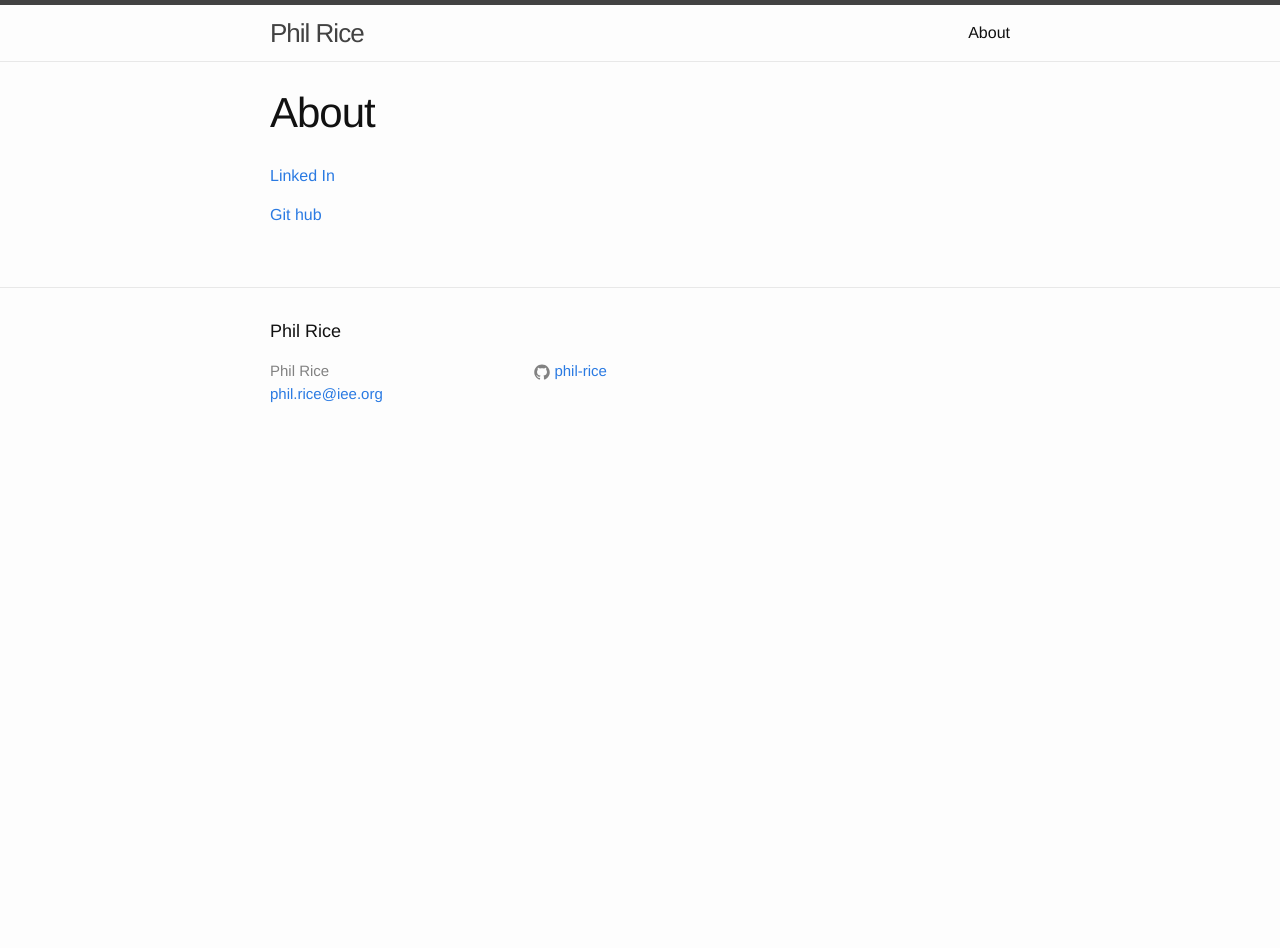
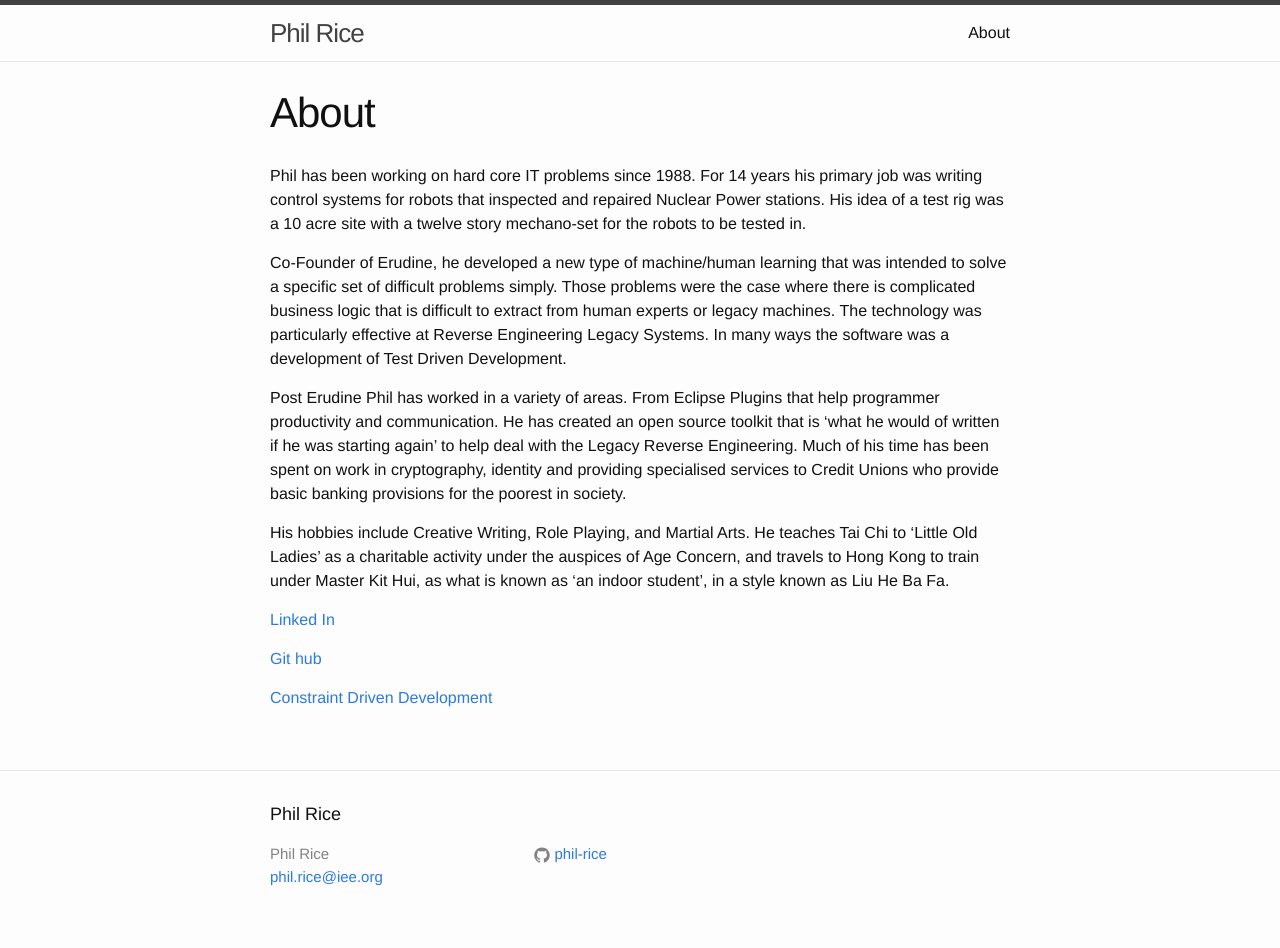
Before and after one commit to phil-rice/Phils-Blog, a Jekyll site: the page built from about.md, in a window 1280 px wide. Built offline with Jekyll 4.4.1, drawn with Linux system fonts in a browser that asks for light colours; before the commit the page ends 900 px from its top, so only the background shows below that.

Commit message:
Minor changes to about

```diff
--- a/about.md
+++ b/about.md
@@ -4,6 +4,22 @@ title: About
 permalink: /about/
 ---
 
+Phil has been working on hard core IT problems since 1988. For 14 years his primary job was writing control systems for robots that inspected and repaired
+Nuclear Power stations. His idea of a test rig was a 10 acre site with a twelve story mechano-set for the robots to be tested in.
+
+Co-Founder of Erudine, he developed a new type of machine/human learning that was intended to solve a specific set of difficult problems simply. Those problems
+were the case where there is complicated business logic that is difficult to extract from human experts or legacy machines. The technology was particularly
+effective at Reverse Engineering Legacy Systems. In many ways the software was a development of Test Driven Development.
+
+Post Erudine Phil has worked in a variety of areas. From Eclipse Plugins that help programmer productivity and communication. He has created an open source
+toolkit that is 'what he would of written if he was starting again' to help deal with the Legacy Reverse Engineering. Much of his time has been spent on
+work in cryptography, identity and providing specialised services to Credit Unions who provide basic banking provisions for the poorest in society.
+
+His hobbies include Creative Writing, Role Playing, and Martial Arts. He teaches Tai Chi to 'Little Old Ladies' as a charitable activity under the auspices of
+Age Concern, and travels to Hong Kong to train under Master Kit Hui, as what is known as 'an indoor student', in a style known as Liu He Ba Fa.
+
 <a href='https://www.linkedin.com/in/phil-rice-53959460' >Linked In</a>
 
  <a href='https://github.com/phil-rice' >Git hub</a>
+
+ <a href='http://www.constraintdrivendevelopment.org/'> Constraint Driven Development </a>
```
